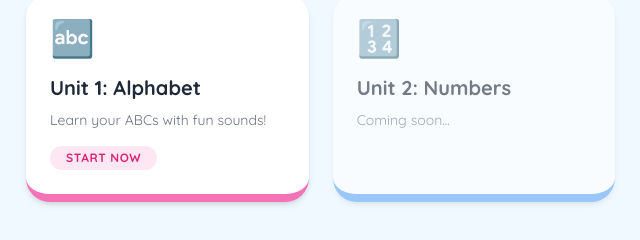
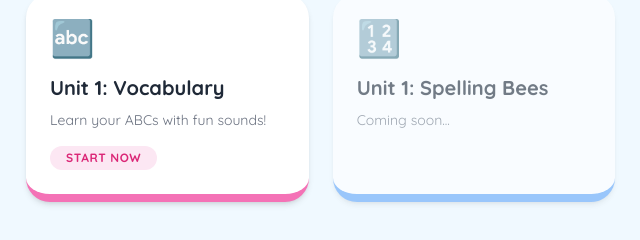
Before and after one commit to hunghtthd-ui/Oxford-Grammar-1, a plain HTML site: page index.html in a window 1280 px wide. Shown: the part 178-418 px from the top of the page, 166-806 px from the left. Drawn offline with nearby package versions, Linux system fonts and the light colour scheme.

Commit message:
Update index.html

```diff
--- a/index.html
+++ b/index.html
@@ -25,15 +25,15 @@
             <!-- Unit 1 -->
             <a href="units/unit-1-alphabet/index.html" class="unit-card bg-white p-6 rounded-3xl shadow-md border-b-8 border-pink-400 block hover:shadow-xl">
                 <div class="text-4xl mb-4">🔤</div>
-                <h3 class="text-xl font-bold text-gray-800 mb-2">Unit 1: Alphabet</h3>
+                <h3 class="text-xl font-bold text-gray-800 mb-2">Unit 1: Vocabulary</h3>
                 <p class="text-gray-500 text-sm">Learn your ABCs with fun sounds!</p>
                 <div class="mt-4 inline-block bg-pink-100 text-pink-600 px-4 py-1 rounded-full text-xs font-bold uppercase tracking-wider">Start Now</div>
             </a>
 
-            <!-- Unit 2 (Placeholder) -->
+            <!-- Unit 2 -->
             <a href="#" class="unit-card bg-white p-6 rounded-3xl shadow-md border-b-8 border-blue-400 block opacity-60 pointer-events-none">
                 <div class="text-4xl mb-4">🔢</div>
-                <h3 class="text-xl font-bold text-gray-800 mb-2">Unit 2: Numbers</h3>
+                <h3 class="text-xl font-bold text-gray-800 mb-2">Unit 1: Spelling Bees</h3>
                 <p class="text-gray-500 text-sm">Coming soon...</p>
             </a>
 
```
